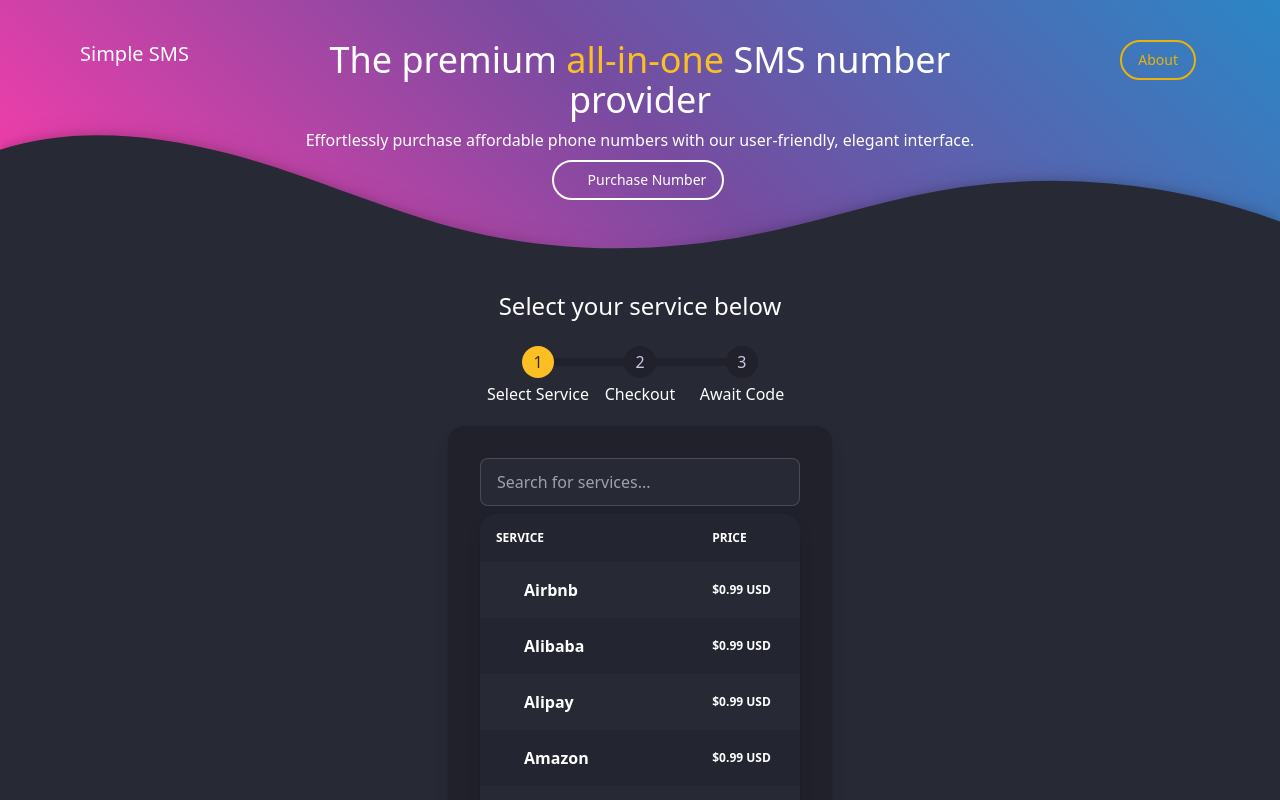
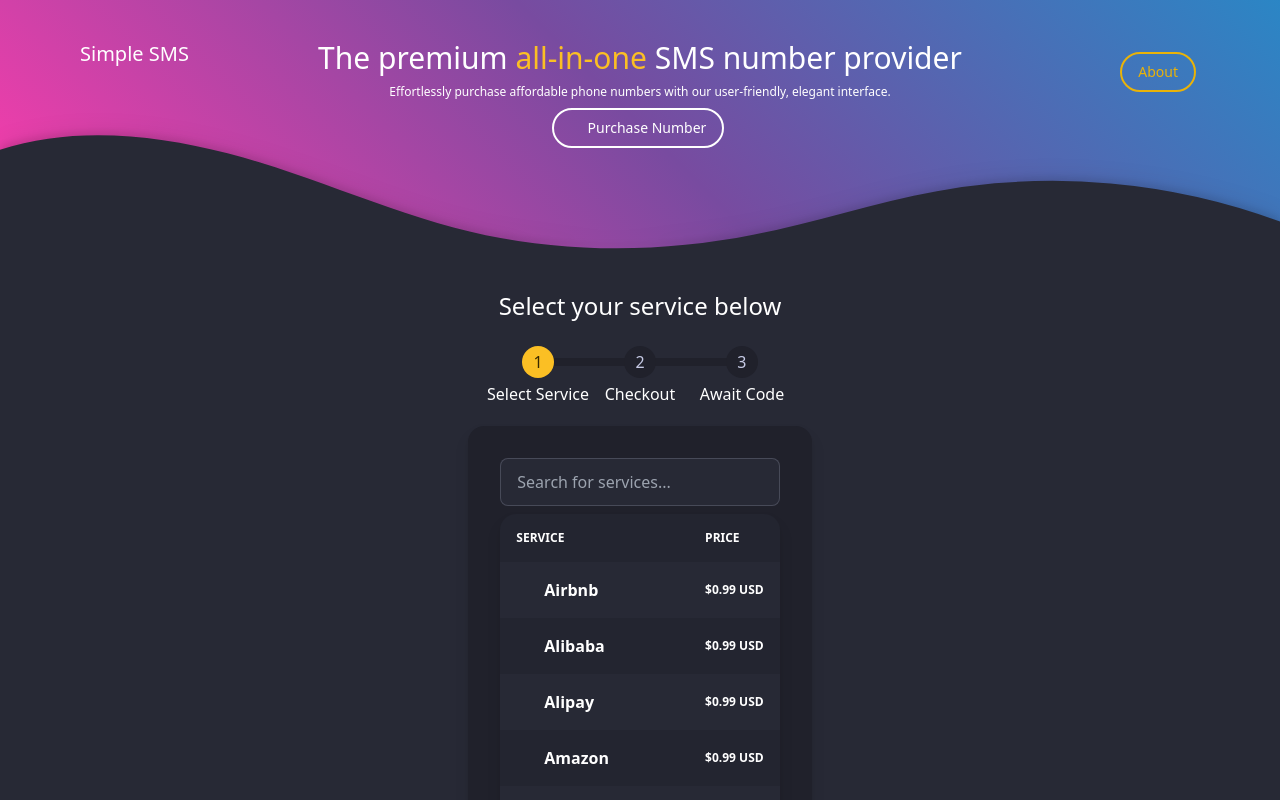
Before and after one commit to emersonh-xyz/simple-sms-frontend, a Next.js app: page / in a window 1280 px wide. Shown: the top 800 px of the page. Built offline with nearby package versions, Linux system fonts and the light colour scheme; no server answers; some icons are missing.

Commit message:
Adjusted text sizes and elements for mobile

```diff
--- a/components/CheckoutDetails/index.js
+++ b/components/CheckoutDetails/index.js
@@ -4,7 +4,7 @@
 import { useState } from "react";
 import VenmoClientAPI from "../../src/VenmoClientAPI";
 
-export default function CheckoutDetails({ service, startVenmoOrder, venmoRef, isOrderConfirmed }) {
+export default function CheckoutDetails({ service, startVenmoOrder, venmoRef, isOrderConfirmed, checkoutDetailsRef }) {
   const [isVenmoCheckout, setVenmoCheckout] = useState(false);
   const [cancelButtonHovered, setCancelButtonHovered] = useState(false);
   const [shouldShowConnectionError, setShouldShowConnectionError] = useState(false);
--- a/components/ServiceSelector/index.js
+++ b/components/ServiceSelector/index.js
@@ -1,12 +1,12 @@
 import { Icon } from '@iconify-icon/react';
-import React, { useState } from "react";
+import React, { useRef, useState } from "react";
+import { isMobile } from 'react-device-detect';
 import CheckoutDetails from "../CheckoutDetails";
 
 export default function ServiceSelector({ serviceList, startVenmoOrder, serviceSelectorRef, venmoRef, isOrderConfirmed }) {
 
   const [searchTerm, setSearchTerm] = useState("");
   const [service, setService] = useState("");
-
 
   return (
     <>
@@ -23,7 +23,7 @@
           </ul>
         </div>
         <div className="md:flex md:justify-center mt-5 mb-10 ">
-          <div className="card w-96 drop-shadow-lg bg-base-300 ">
+          <div className="card w-fit drop-shadow-lg bg-base-300 ">
             <div className="card-body" >
               <input
                 type="text"
@@ -59,7 +59,13 @@
                                 ? "active text-[#eab308] hover:cursor-pointer"
                                 : "hover:scale-95 hover:cursor-pointer"
                             }
-                            onClick={() => setService(val)}
+                            onClick={() => {
+                              setService(val);
+                              if (isMobile) {
+                                window.scrollBy(0, 200)
+                              }
+
+                            }}
                           >
                             <th>
                               <a href="#" className="flex items-center">
@@ -87,13 +93,12 @@
               venmoRef={venmoRef}
               isOrderConfirmed={isOrderConfirmed}
               className=""
-
             />
           )}
         </div>
 
 
-        <div className="custom-shape-divider-bottom-1674078160 drop-shadow-lg">
+        <div className="invisible lg:visible custom-shape-divider-bottom-1674078160 drop-shadow-lg">
           <svg data-name="Layer 1" xmlns="http://www.w3.org/2000/svg" viewBox="0 0 1200 120" preserveAspectRatio="none">
             <path d="M321.39,56.44c58-10.79,114.16-30.13,172-41.86,82.39-16.72,168.19-17.73,250.45-.39C823.78,31,906.67,72,985.66,92.83c70.05,18.48,146.53,26.09,214.34,3V0H0V27.35A600.21,600.21,0,0,0,321.39,56.44Z" className="shape-fill"></path>
           </svg>
--- a/components/WaveBanner/index.js
+++ b/components/WaveBanner/index.js
@@ -11,24 +11,23 @@
     return (
         <section style={{ backgroundColor: `#FF3CAC`, background: `linear-gradient(225deg, #2B86C5 0%, #784BA0 50%, #FF3CAC 100%)` }}>
 
-
-
-            <div className="absolute left-20 ">
+            <div className="md:mx-left lg:absolute lg:left-20 flex justify-start">
                 <div className="text-white ">
                     <p className="text-xl font-medium transform transition-all duration-150 ease-out scale-100">Simple SMS</p>
                 </div>
             </div>
 
-            <p className="text-4xl font-medium text-center ">The premium <a href="#" className="text-primary">all-in-one</a> SMS number provider</p>
-            <p className="text-md font-thin mt-2">Effortlessly purchase affordable phone numbers with our user-friendly, elegant interface. </p>
-
+            <div className="text-center">
+                <p className="lg:text-3xl text-sm font-medium text-center ">The premium <a href="#" className="text-primary">all-in-one</a> SMS number provider</p>
+                <p className="lg:text-md text-xs font-thin mt-2 ">Effortlessly purchase affordable phone numbers with our user-friendly, elegant interface. </p>
+            </div>
             <button onClick={() => executeScrollOnServiceSelector()} className="inline-flex items-center mt-2 text-white border-2 font-medium border-white hover:scale-95 hover:bg-white hover:text-black px-4 py-2 text-sm rounded-full outline-none focus:outline-none mr-1 ease-linear transition-all duration-150" type="button"
             >
                 <Icon className="mr-1" icon="ic:baseline-shopping-cart"></Icon>Purchase Number
             </button>
 
 
-            <div className="absolute right-20">
+            <div className="lg:absolute right-20 mt-3">
 
                 <button onClick={() => executeScrollOnFeature()} className="text-[#eab308] border-2 border-[#eab308] font-medium  hover:bg-[#eab308] hover:text-black hover:scale-95 px-4 py-2 text-sm  rounded-full outline-none focus:outline-none mr-1 ease-linear transition-all duration-150 ml-2" type="button"
                 >
@@ -39,7 +38,7 @@
 
 
 
-            <div className="custom-shape-divider-bottom-1674077680  drop-shadow-lg">
+            <div className="invisible lg:visible custom-shape-divider-bottom-1674077680 drop-shadow-lg">
                 <svg data-name="Layer 1" xmlns="http://www.w3.org/2000/svg" viewBox="0 0 1200 120" preserveAspectRatio="none">
                     <path d="M321.39,56.44c58-10.79,114.16-30.13,172-41.86,82.39-16.72,168.19-17.73,250.45-.39C823.78,31,906.67,72,985.66,92.83c70.05,18.48,146.53,26.09,214.34,3V0H0V27.35A600.21,600.21,0,0,0,321.39,56.44Z" className="shape-fill"></path>
                 </svg>
--- a/package.json
+++ b/package.json
@@ -18,6 +18,7 @@
     "eslint-config-next": "13.0.5",
     "next": "13.0.5",
     "react": "18.2.0",
+    "react-device-detect": "^2.2.2",
     "react-dom": "18.2.0",
     "socket.io-client": "^4.5.4",
     "theme-change": "^2.2.0",
```
Also changed, not shown: 1 other file (tests, documents, lock files or other folders).
